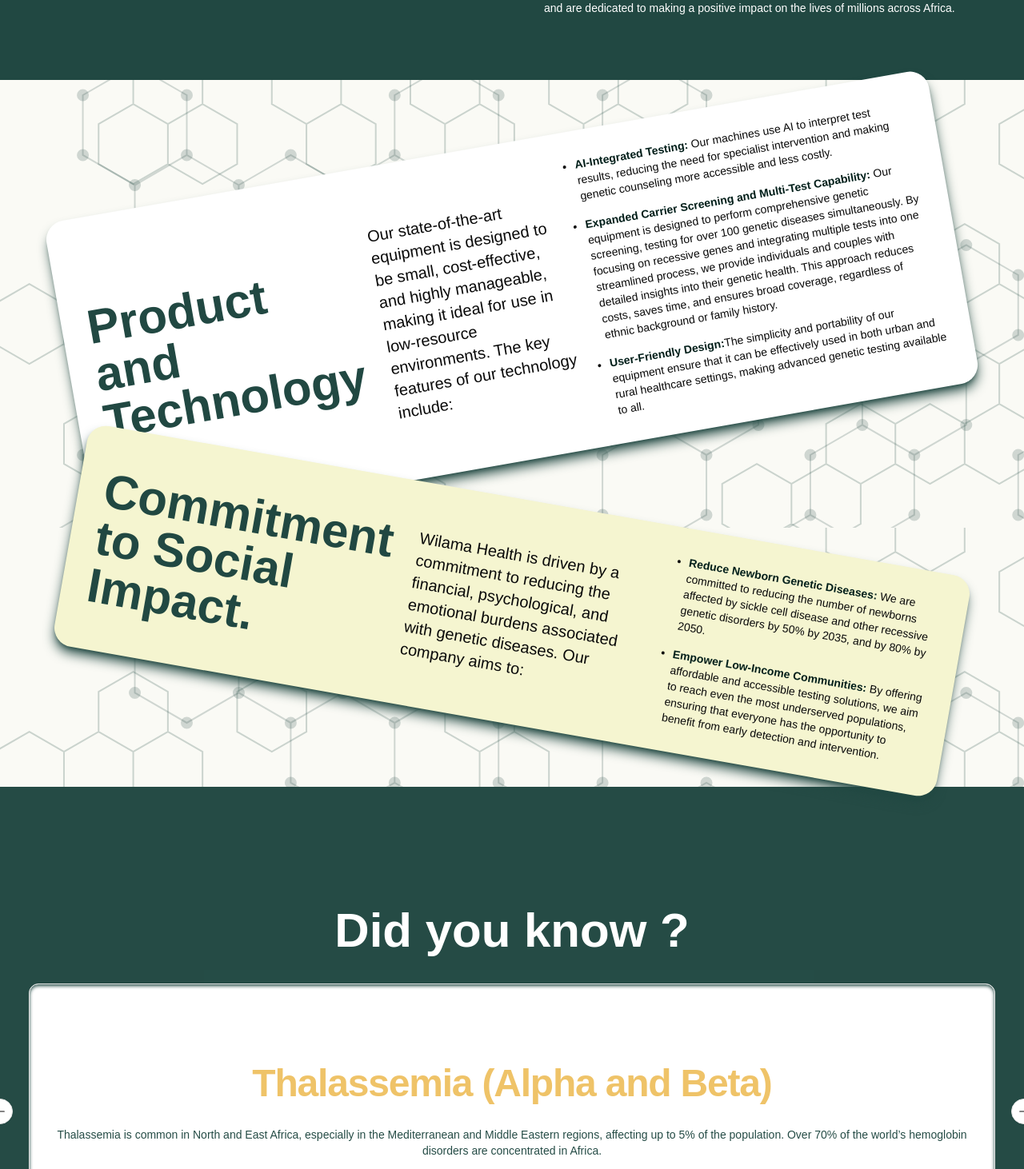
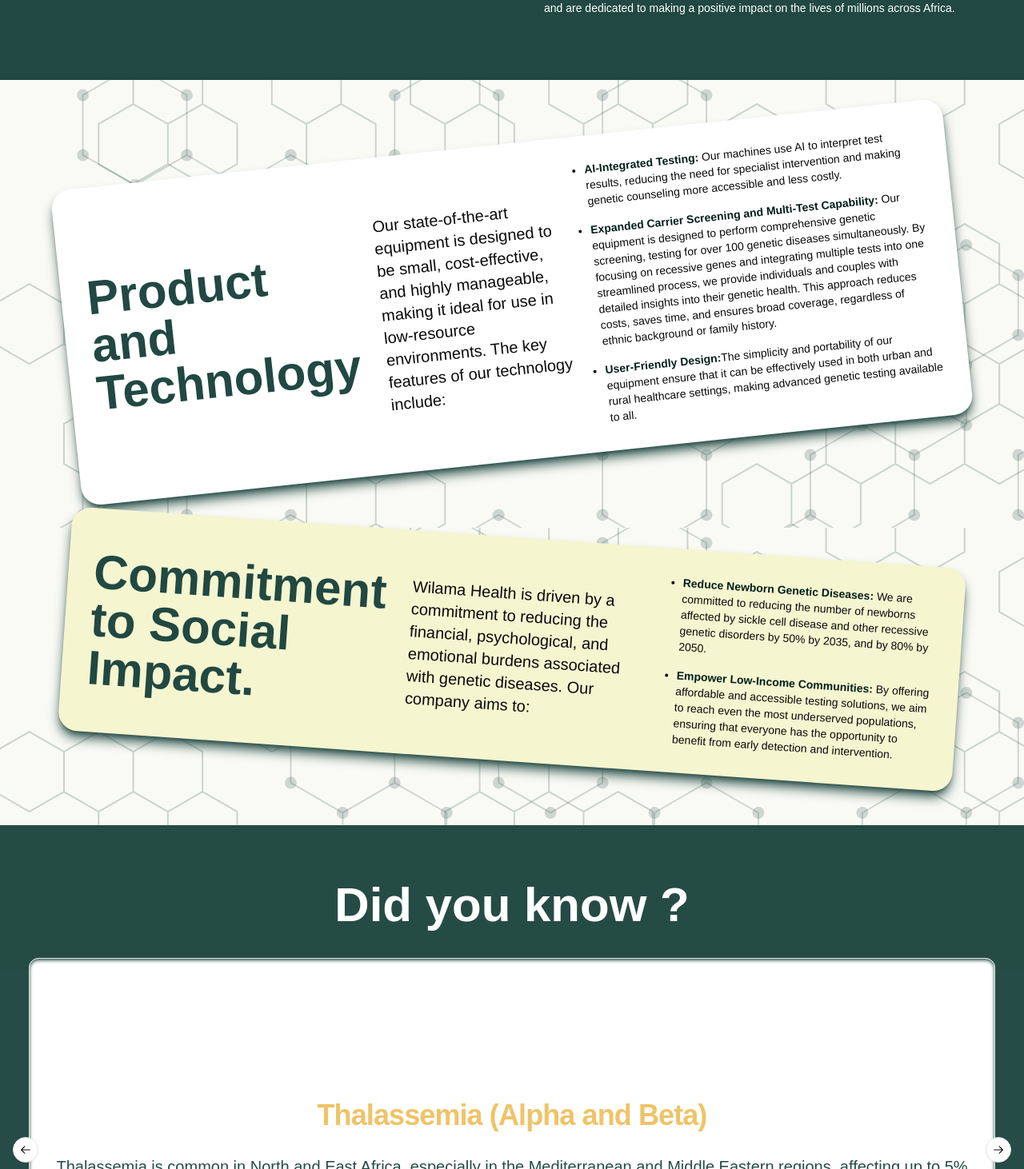
Before and after one commit to geofrey254/willama_health, a Next.js app: page / in a window 1280 px wide. Shown: the part 1328-2790 px from the top of the page at 80% size. Built offline with nearby package versions, Linux system fonts and the light colour scheme.

Commit message:
Fix responsiveness

```diff
--- a/components/Did.tsx
+++ b/components/Did.tsx
@@ -41,12 +41,12 @@
             {KNOW.map((know, id) => (
               <CarouselItem key={id}>
                 <div className="p-1">
-                  <Card className="h-[40vh] text-center flex justify-center items-center shadow-inner shadow-[#214842fa]">
+                  <Card className="h-[60vh] text-center flex justify-center items-center shadow-inner shadow-[#214842fa]">
                     <CardHeader className="flex gap-6">
-                      <CardTitle className="text-3xl md:text-5xl font-bold text-[#efc368]">
+                      <CardTitle className="text-3xl md:text-4xl font-bold text-[#efc368]">
                         {know.name}
                       </CardTitle>
-                      <CardDescription className="text-[#214842fa]">
+                      <CardDescription className="text-[#214842fa] text-xl">
                         {know.description}
                       </CardDescription>
                     </CardHeader>{" "}
--- a/components/Tech.tsx
+++ b/components/Tech.tsx
@@ -2,8 +2,8 @@
 
 function Tech() {
   return (
-    <section className="tech bg-fixed bg-[#fafaf5] w-full flex flex-col md:gap-12 justify-center items-center p-4 md:p-20">
-      <div className="container rotate-[-2deg] md:rotate-[-10deg] gap-10 md:gap-8 flex flex-col md:flex-row justify-between items-center bg-white p-8 rounded-3xl shadow-lg shadow-[#214842] ">
+    <section className="tech bg-fixed bg-[#fafaf5] w-full flex flex-col md:gap-12 xl:gap-24 justify-center items-center p-4 md:p-20">
+      <div className="container rotate-[-2deg] md:rotate-[-10deg] xl:rotate-[-6deg] gap-10 md:gap-8 flex flex-col md:flex-row justify-between items-center bg-white p-8 rounded-3xl shadow-lg shadow-[#214842] ">
         <div className="col-span-3">
           <h2 className="text-5xl md:text-6xl xl:text-6xl font-extrabold text-[#214842]">
             Product and Technology
@@ -50,7 +50,7 @@
           </ul>
         </div>
       </div>
-      <div className="container rotate-[2deg] md:rotate-[10deg] gap-10 md:gap-8 flex flex-col md:flex-row justify-between items-center bg-[#f5f5d0] p-8 rounded-3xl shadow-lg shadow-[#214842]">
+      <div className="container rotate-[2deg] md:rotate-[10deg] xl:rotate-[4deg] gap-10 md:gap-8 flex flex-col md:flex-row justify-between items-center bg-[#f5f5d0] p-8 rounded-3xl shadow-lg shadow-[#214842]">
         <div className="col-span-3">
           <h2 className="text-5xl md:text-6xl xl:text-6xl font-extrabold text-[#214842]">
             Commitment to Social Impact.
--- a/components/ui/carousel.tsx
+++ b/components/ui/carousel.tsx
@@ -208,7 +208,7 @@
       className={cn(
         "absolute  h-8 w-8 rounded-full",
         orientation === "horizontal"
-          ? "-left-8 md:-left-12 top-1/2 -translate-y-1/2"
+          ? "-left-8 md:-left-12 xl:-left-4  top-1/2 -translate-y-1/2"
           : "-top-12 left-1/2 -translate-x-1/2 rotate-90",
         className
       )}
@@ -237,7 +237,7 @@
       className={cn(
         "absolute h-8 w-8 rounded-full",
         orientation === "horizontal"
-          ? "-right-8 md:-right-12 top-1/2 -translate-y-1/2"
+          ? "-right-8 md:-right-12 xl:-right-4 top-1/2 -translate-y-1/2"
           : "-bottom-12 left-1/2 -translate-x-1/2 rotate-90",
         className
       )}
```
